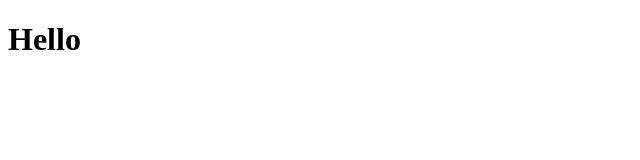
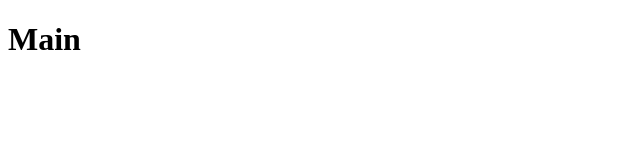
Before and after one commit to davimattos/conceitosreact, a React (Create React App) app: page / in a window 1280 px wide. Shown: the top 160 px of the page, without its empty margins (0-640 px from the left). Built offline with nearby package versions, Linux system fonts and the light colour scheme; the HTML template or start-up script is replaced by a standard one.

Commit message:
apply routes

```diff
--- a/src/App.js
+++ b/src/App.js
@@ -1,11 +1,9 @@
 import React from 'react';
 
-function App() {
+import Routes from './routes'
+
+export default function App() {
   return (
-    <div className="App">
-      <h1>Hello</h1>
-    </div>
+    <Routes />
   );
 }
-
-export default App;
```
